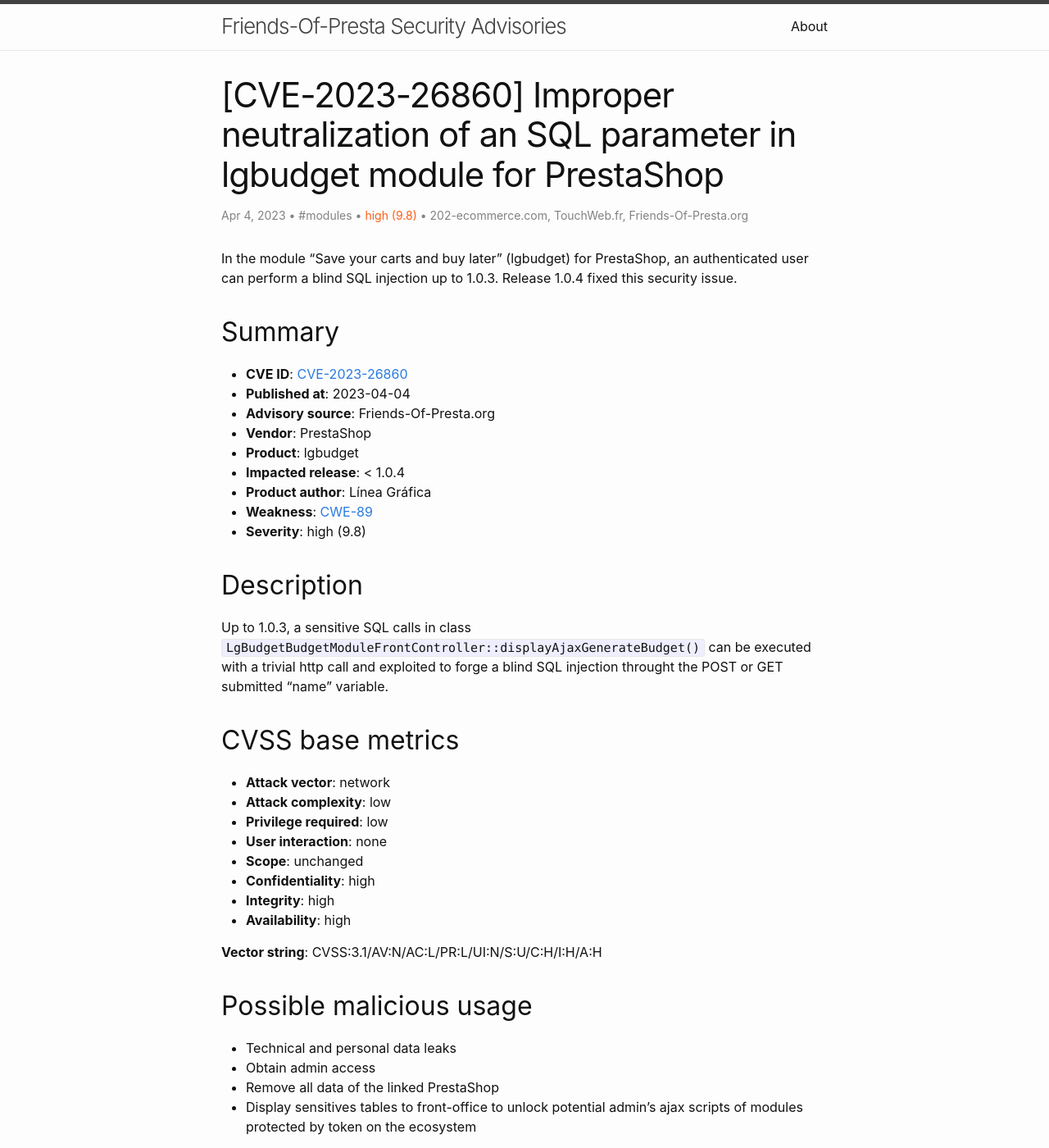
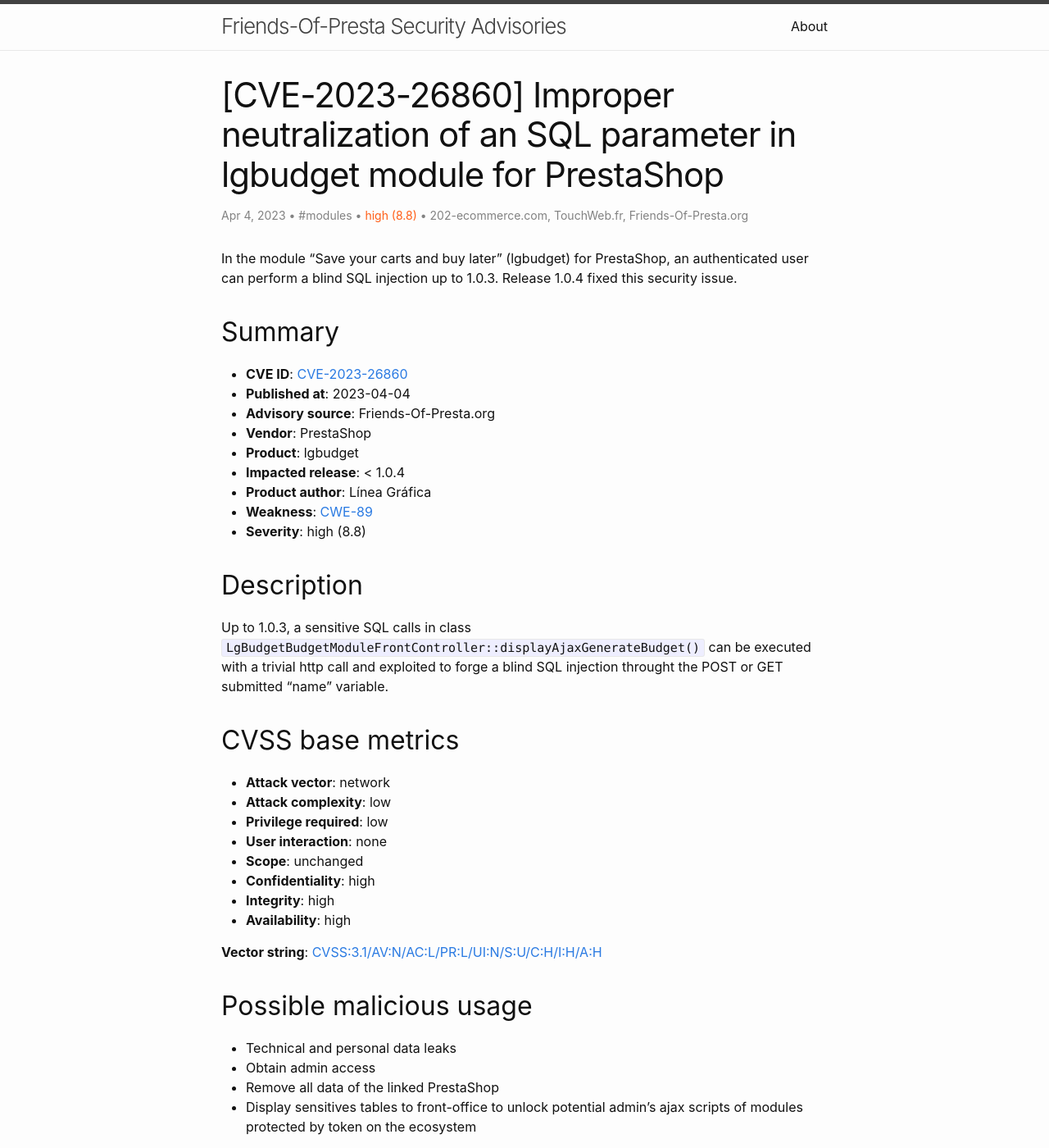
Before and after one commit to friends-of-presta/security-advisories, a Jekyll site: the page built from _posts/2023-04-04-lgbudget.md, in a window 1280 px wide and 1400 px high. Shown: the whole window at 82% size. Built offline with Jekyll 4.4.1, drawn with Linux system fonts in a browser that asks for light colours.

Commit message:
Update 2023-04-04-lgbudget.md

```diff
--- a/_posts/2023-04-04-lgbudget.md
+++ b/_posts/2023-04-04-lgbudget.md
@@ -7,7 +7,7 @@ author:
 - TouchWeb.fr
 - Friends-Of-Presta.org
 meta: "CVE,PrestaShop,lgbudget"
-severity: "high (9.8)"
+severity: "high (8.8)"
 ---
 
 In the module "Save your carts and buy later" (lgbudget) for PrestaShop, an authenticated user can perform a blind SQL injection up to 1.0.3. Release 1.0.4 fixed this security issue.
@@ -22,7 +22,7 @@ In the module "Save your carts and buy later" (lgbudget) for PrestaShop, an auth
 * **Impacted release**: < 1.0.4
 * **Product author**: Línea Gráfica
 * **Weakness**: [CWE-89](https://cwe.mitre.org/data/definitions/89.html)
-* **Severity**: high (9.8)
+* **Severity**: high (8.8)
 
 ## Description
 
@@ -39,7 +39,7 @@ Up to 1.0.3, a sensitive SQL calls in class `LgBudgetBudgetModuleFrontController
 * **Integrity**: high
 * **Availability**: high
 
-**Vector string**: CVSS:3.1/AV:N/AC:L/PR:L/UI:N/S:U/C:H/I:H/A:H
+**Vector string**: [CVSS:3.1/AV:N/AC:L/PR:L/UI:N/S:U/C:H/I:H/A:H](https://nvd.nist.gov/vuln-metrics/cvss/v3-calculator?vector=AV:N/AC:L/PR:L/UI:N/S:U/C:H/I:H/A:H)
 
 ## Possible malicious usage
 
```
